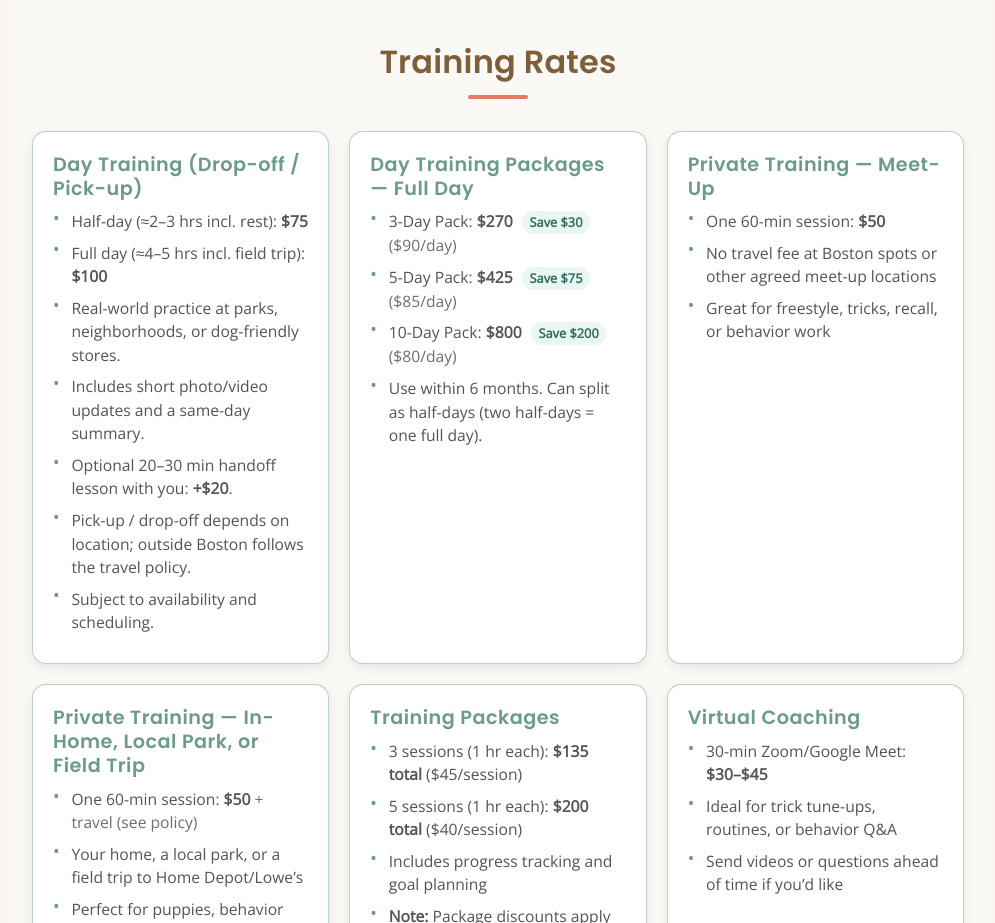
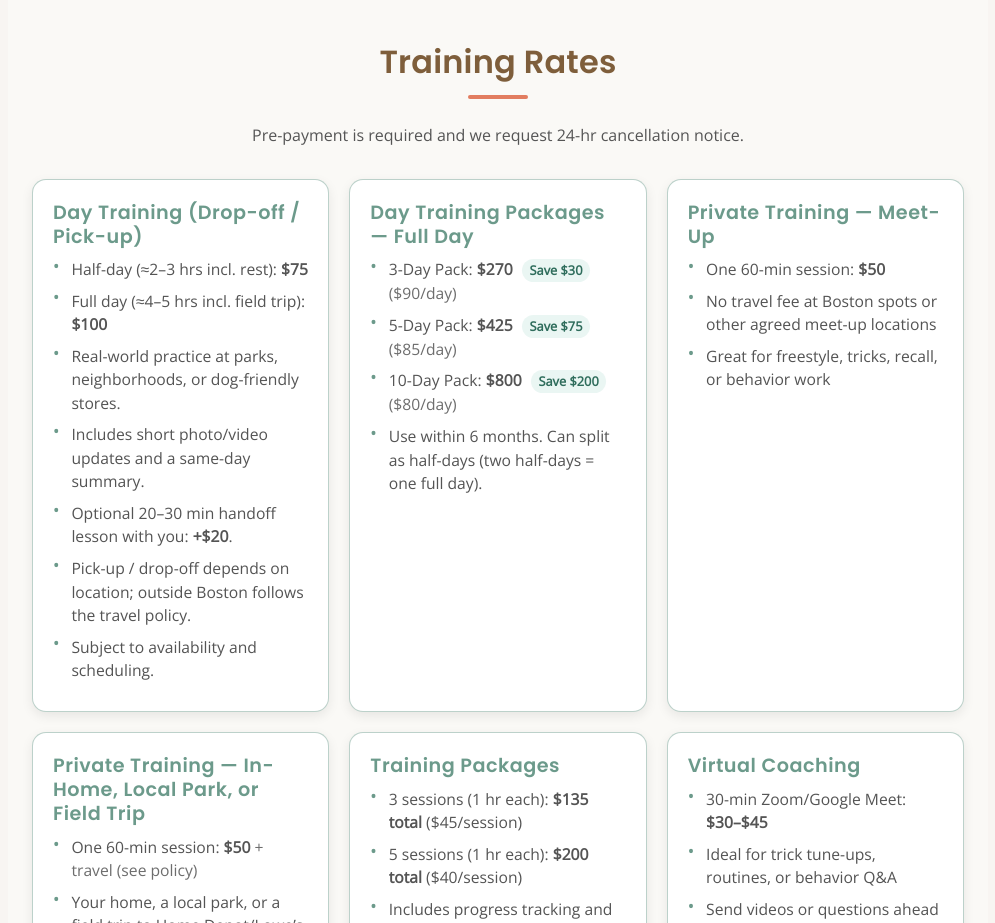
Before and after one commit to jpantano30/paisley-dog-gear, a React (Create React App) app: page /training in a window 1280 px wide. Shown: the part 1440-2363 px from the top of the page, without its empty margins (142-1137 px from the left). Built offline with nearby package versions, Linux system fonts and the light colour scheme.

Commit message:
small tweeks on day training info

```diff
--- a/src/pages/TrainingForm.css
+++ b/src/pages/TrainingForm.css
@@ -128,6 +128,17 @@ h1 {
   font-family: 'Poppins', sans-serif !important;
   color: var(--accent-teal) !important;
   margin-bottom: 1rem !important;
+}
+
+.training-pricing p {
+  text-align: center;
+  font-size: 1rem;
+  color: #555;
+  margin-bottom: 1.5rem;
+  max-width: 600px;
+  margin-left: auto;
+  margin-right: auto;
+  line-height: 1.5;
 }
 
 /* ---------- Intro section ---------- */
--- a/src/pages/TrainingForm.js
+++ b/src/pages/TrainingForm.js
@@ -173,6 +173,7 @@ const TrainingForm = () => {
         {/* Pricing */}
         <section className="training-pricing">
           <h2>Training Rates</h2>
+          <p>Pre-payment is required and we request 24-hr cancellation notice.</p>
 
           <div className="pricing-grid training-pricing-grid">
             {/* Day Training */}
```
